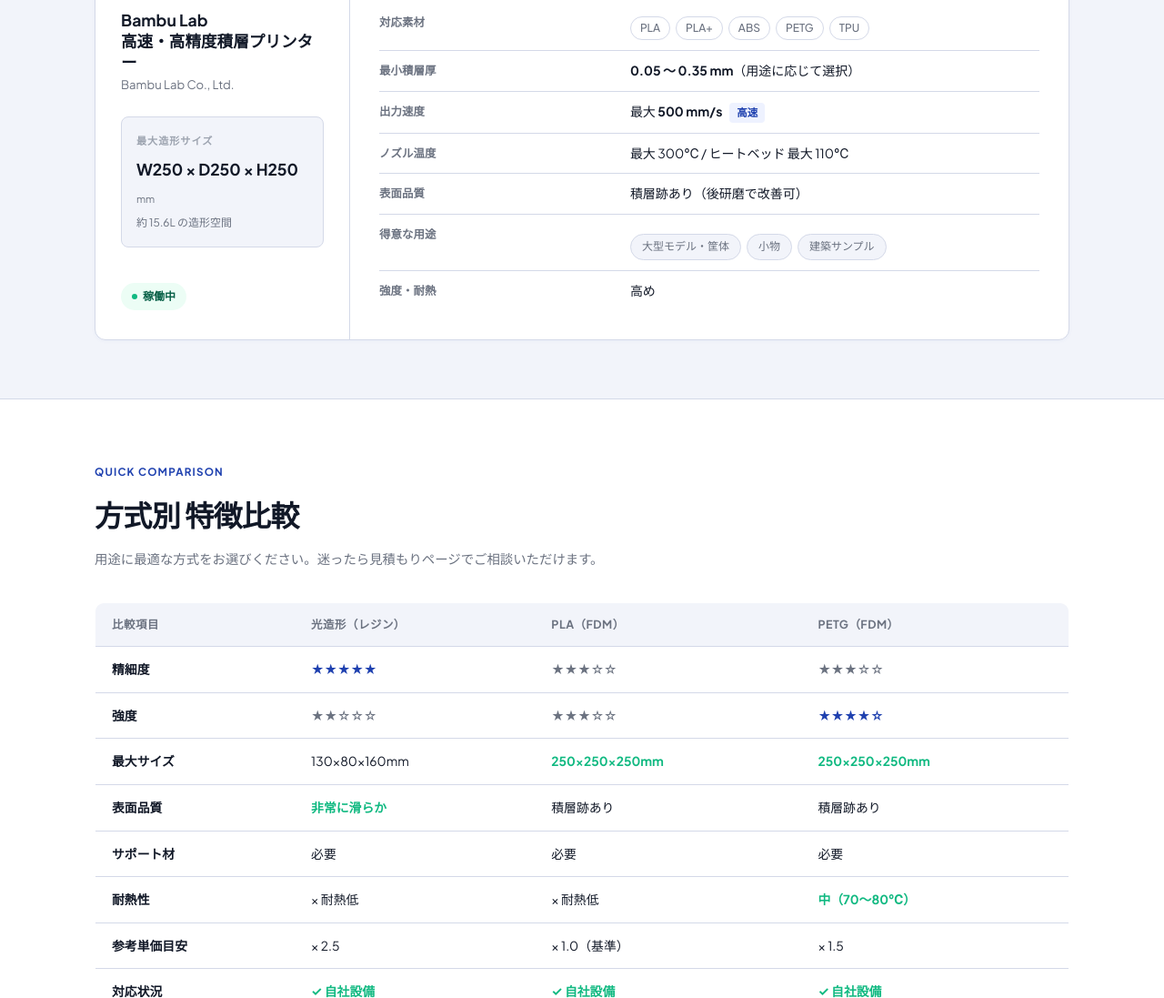
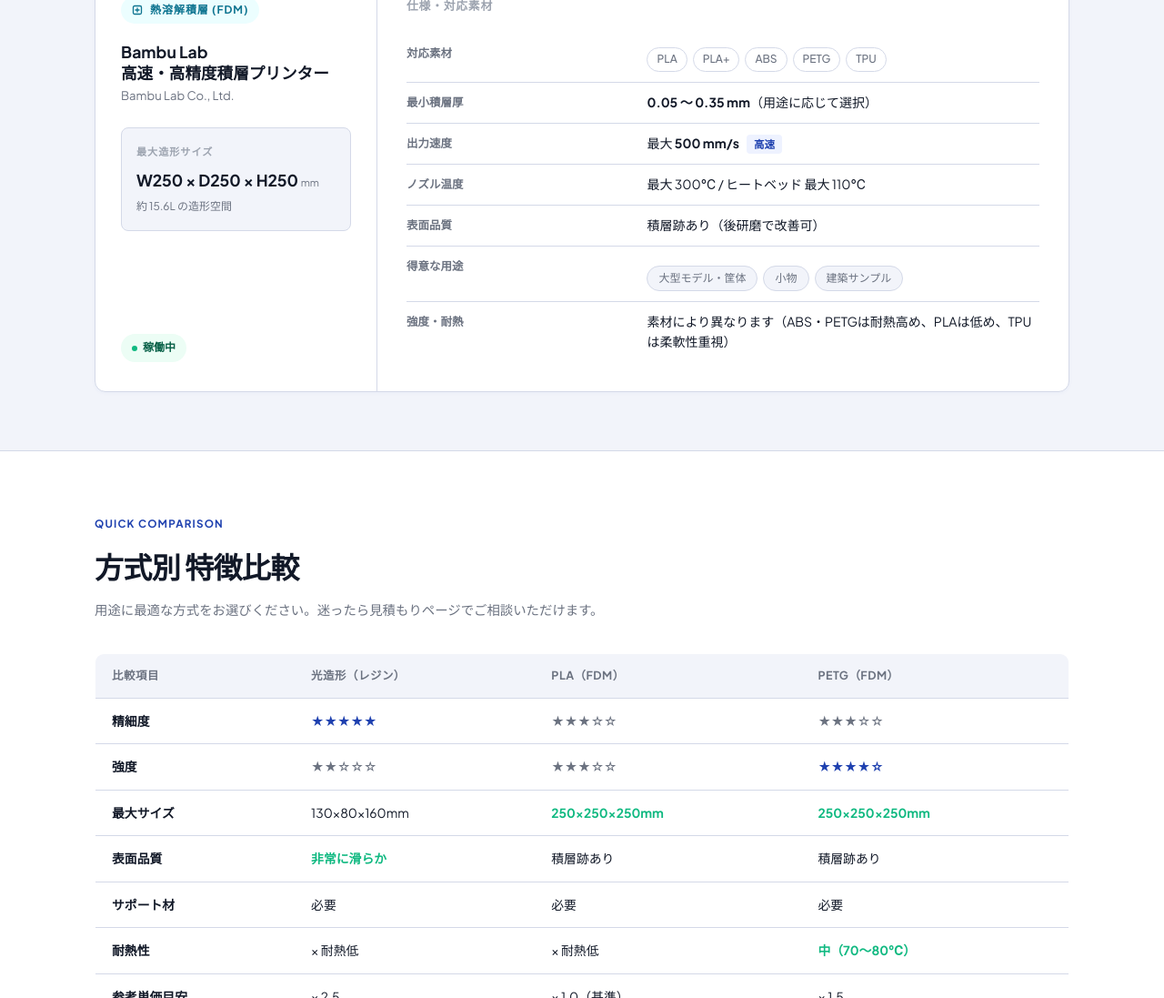
Before and after one commit to CRYSTALIZEKOBE/crystalizekobe, a website: page materials.html in a window 1280 px wide. Shown: the part 1017-2114 px from the top of the page at 91% size. Drawn offline with Linux system fonts and the light colour scheme.

Commit message:
Add files via upload

```diff
--- a/materials.html
+++ b/materials.html
@@ -61,7 +61,7 @@ ul{list-style:none}
 .card-bar{height:4px}
 .bar-resin{background:linear-gradient(90deg,#1E40AF,#60A5FA)}
 .bar-fdm{background:linear-gradient(90deg,#0E7490,#22D3EE)}
-.card-inner{display:grid;grid-template-columns:280px 1fr}
+.card-inner{display:grid;grid-template-columns:310px 1fr}
 .card-left{padding:32px 28px;border-right:1px solid var(--border);display:flex;flex-direction:column;gap:16px}
 .printer-type-badge{display:inline-flex;align-items:center;gap:8px;font-size:.75rem;font-weight:700;letter-spacing:.08em;text-transform:uppercase;padding:5px 12px;border-radius:100px;width:fit-content}
 .badge-resin{background:var(--blue-bg);color:var(--blue)}
@@ -235,7 +235,7 @@ footer{background:var(--dark);padding:0;color:#9CA3AF}
               <tr><th>ノズル温度</th><td>最大 300℃ / ヒートベッド 最大 110℃</td></tr>
               <tr><th>表面品質</th><td>積層跡あり（後研磨で改善可）</td></tr>
               <tr><th>得意な用途</th><td><div class="use-cases"><span class="use-case">大型モデル・筐体</span><span class="use-case">小物</span><span class="use-case">建築サンプル</span></div></td></tr>
-              <tr><th>強度・耐熱</th><td>高め</td></tr>
+              <tr><th>強度・耐熱</th><td>素材により異なります（ABS・PETGは耐熱高め、PLAは低め、TPUは柔軟性重視）</td></tr>
             </table>
           </div>
         </div>
```
